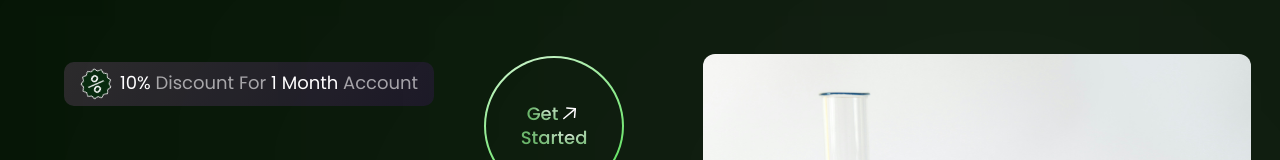
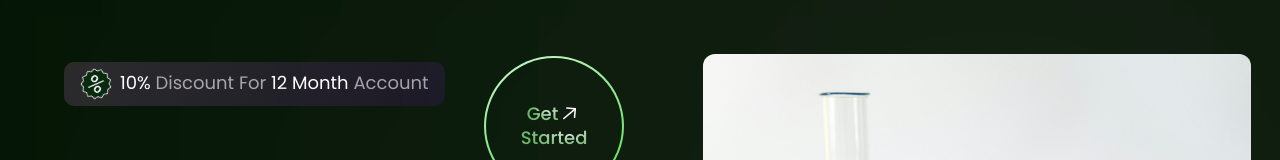
Before and after one commit to AngelaNova/Angela_Tutoring_OrganicChemistry, a React (Vite) app: page / in a window 1280 px wide. Shown: the part 243-403 px from the top of the page. Built offline with nearby package versions, Linux system fonts and the light colour scheme.

Commit message:
Update Hero.jsx

```diff
--- a/src/components/Hero.jsx
+++ b/src/components/Hero.jsx
@@ -10,7 +10,7 @@
           <img src={discount} alt="discount" className="w-[32px] h-[32px] animate-[spin_6s_linear_infinite]" />
           <p className={`${styles.paragraph} ml-2 `}>
             <span className="text-white">10%</span> Discount For{" "}
-            <span className="text-white">1 Month</span> Account
+            <span className="text-white">12 Month</span> Account
           </p>
         </div>
 
```
